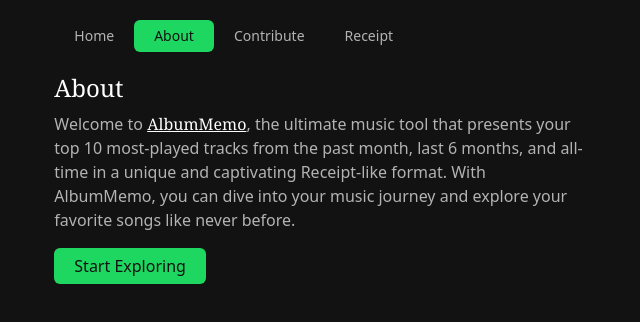
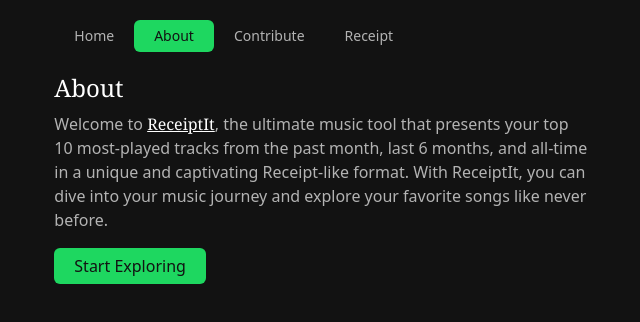
Before and after one commit to cehaaa/receipt-it, a React (Vite) app: page /about in a window 1280 px wide. Shown: the top 322 px of the page, without its empty margins (319-959 px from the left). Built offline with nearby package versions, Linux system fonts and the light colour scheme.

Commit message:
feat: update view

```diff
--- a/src/views/About/About.tsx
+++ b/src/views/About/About.tsx
@@ -16,10 +16,10 @@
 			<div className='mt-2 text-neutral-gray'>
 				<div>
 					Welcome to{" "}
-					<span className='font-serif text-white underline'>AlbumMemo</span>,
+					<span className='font-serif text-white underline'>ReceiptIt</span>,
 					the ultimate music tool that presents your top 10 most-played tracks
 					from the past month, last 6 months, and all-time in a unique and
-					captivating Receipt-like format. With AlbumMemo, you can dive into
+					captivating Receipt-like format. With ReceiptIt, you can dive into
 					your music journey and explore your favorite songs like never before.
 				</div>
 
--- a/src/views/Contribute/Contribute.tsx
+++ b/src/views/Contribute/Contribute.tsx
@@ -1,13 +1,24 @@
+// import { Link } from "react-router-dom";
+
 const Contribute = () => {
 	return (
 		<>
 			<div className='font-serif text-2xl font-medium'>Contribute</div>
 
 			<div className='mt-2 text-neutral-gray'>
-				<div>
+				<div>Coming soon!</div>
+
+				{/* <div>
 					Hi my fellow engineers, find this project interesting? Feel free to
-					contribute to this project by submitting a pull request to the
-				</div>
+					contribute to this project by submitting a pull request to the{" "}
+					<Link
+						className='font-serif text-white underline
+          '
+						target='_blank'
+						to='/contribute'>
+						ReceiptIt GitHub repository
+					</Link>
+				</div> */}
 			</div>
 		</>
 	);
```
